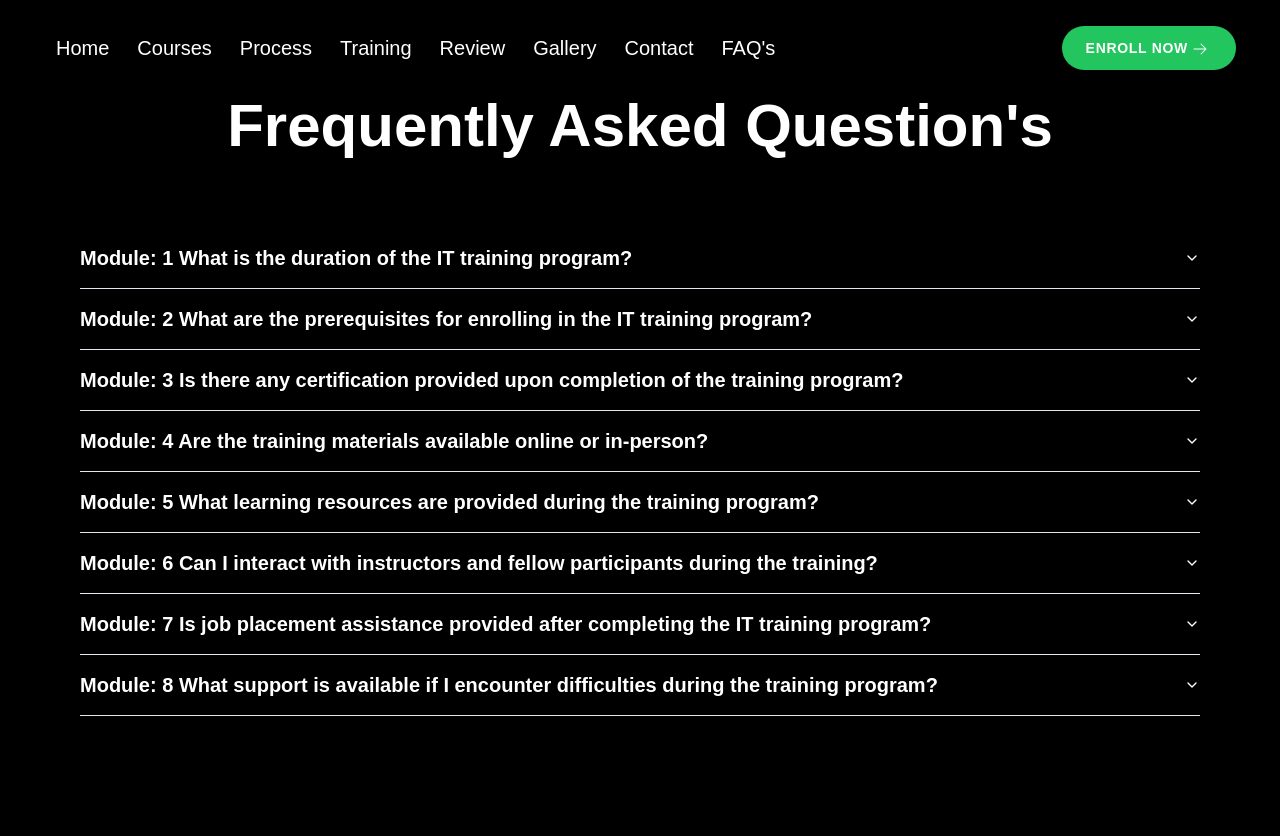
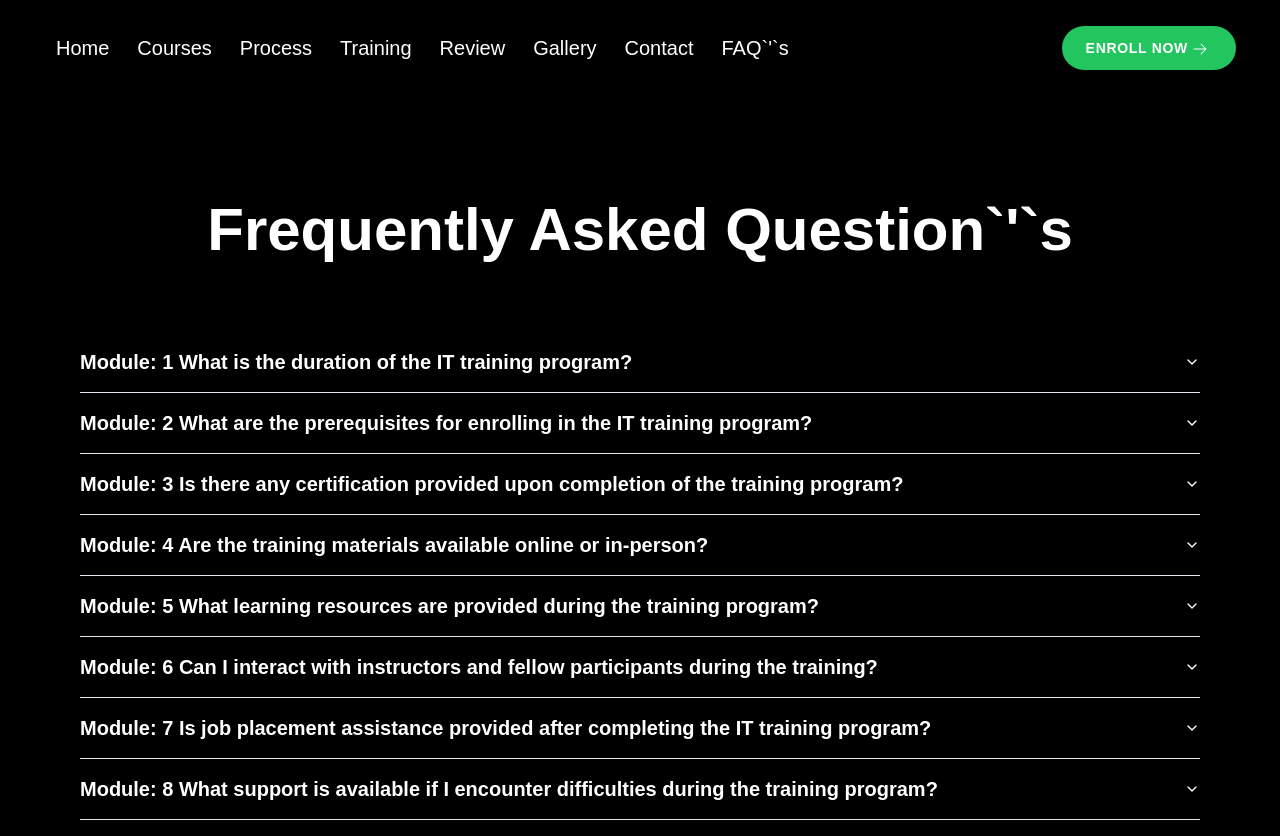
Before and after one commit to neerajtsc/traning-app, a Next.js app: page /faq in a window 1280 px wide. Before the commit the page ends 800 px from the top, so only its background shows below. Built offline with nearby package versions, Linux system fonts and the light colour scheme.

Commit message:
build corrected

```diff
--- a/src/app/faqComponent.tsx
+++ b/src/app/faqComponent.tsx
@@ -26,8 +26,8 @@ import {
   }, []);
     return (
         <>
-         <div className="px-16">
-        <p className={`my-14 text-center text-6xl font-bold ${isVisible ? 'heading' : ''}`} id="course-heading">Frequently Asked Question's</p>
+         <div className="px-16 mt-40">
+        <p className={`my-14 text-center text-6xl font-bold ${isVisible ? 'heading' : ''}`} id="course-heading">Frequently Asked Question`&apos;`s</p>
         <Accordion type="single" collapsible className="w-ful rounded p-4">
           <AccordionItem value="item-1">
             <AccordionTrigger className="font-bold text-xl">Module: 1  What is the duration of the IT training program?</AccordionTrigger>
--- a/src/app/gallery/page.tsx
+++ b/src/app/gallery/page.tsx
@@ -1,8 +1,8 @@
-"use client";
+"use client"
 import React, { useEffect, useState } from "react";
 import RootLayout from "../layout";
 import "../../../styles/gallery.css";
-const gallery = () => {
+const Gallery = () => {
   const [text, setText] = useState('');
   const fullText = "CULTURE";
   const [animationFinished, setAnimationFinished] = useState(false);
@@ -136,4 +136,4 @@ const gallery = () => {
   );
 };
 
-export default gallery;
+export default Gallery;
--- a/src/app/process/page.tsx
+++ b/src/app/process/page.tsx
@@ -1,7 +1,7 @@
 "use client"
 import { useEffect, useState } from "react";
 import RootLayout from "../layout"
-const process = () => {
+const Process = () => {
     let cardContent = [
         {
             "title" : "Enrollment",
@@ -94,4 +94,4 @@ return (
     </RootLayout>
 )
 }
-export default process;
+export default Process;
--- a/src/app/training/page.tsx
+++ b/src/app/training/page.tsx
@@ -1,7 +1,7 @@
 "use client"
 import { useEffect, useState } from "react";
 import RootLayout from "../layout"
-const process = () => {
+const Process = () => {
     let cardContent = [
         {
             "title" : "Profile Building",
@@ -94,4 +94,4 @@ return (
     </RootLayout>
 )
 }
-export default process;
+export default Process;
--- a/src/components/ui/navbar.tsx
+++ b/src/components/ui/navbar.tsx
@@ -165,7 +165,7 @@ export default function Navbar() {
                                 <NavigationMenuItem>
                                     <Link href="/faq" legacyBehavior passHref>
                                         <NavigationMenuLink className="block text-xl select-none space-y-1 rounded-md p-3 leading-none no-underline outline-none transition-colors hover:bg-accent hover:text-accent-foreground focus:bg-accent focus:text-accent-foreground">
-                                            FAQ's
+                                            FAQ`&apos;`s
                                         </NavigationMenuLink>
                                     </Link>
                                 </NavigationMenuItem>
@@ -183,7 +183,7 @@ export default function Navbar() {
                         <a className="group inline-block px-6 py-3 text-sm no-underline uppercase text-center text-white tracking-wider font-medium md:font-semibold rounded-full bg-green-500 transition-all duration-200 ease-out hover:text-white hover:no-underline undefined" role="button" href="https://sso.teachable.com/secure/146684/identity/sign_up">
                             Enroll now
                             <svg xmlns="http://www.w3.org/2000/svg" viewBox="0 0 24 24" fill="currentColor" aria-hidden="true" className="w-6 h-4 inline-block transition-all duration-200 ease-out ">
-                                <path fill-rule="evenodd" d="M12.97 3.97a.75.75 0 011.06 0l7.5 7.5a.75.75 0 010 1.06l-7.5 7.5a.75.75 0 11-1.06-1.06l6.22-6.22H3a.75.75 0 010-1.5h16.19l-6.22-6.22a.75.75 0 010-1.06z" clip-rule="evenodd">
+                                <path fillRule="evenodd" d="M12.97 3.97a.75.75 0 011.06 0l7.5 7.5a.75.75 0 010 1.06l-7.5 7.5a.75.75 0 11-1.06-1.06l6.22-6.22H3a.75.75 0 010-1.5h16.19l-6.22-6.22a.75.75 0 010-1.06z" clip-rule="evenodd">
                                 </path>
                             </svg>
                         </a>
--- a/src/components/ui/review.tsx
+++ b/src/components/ui/review.tsx
@@ -11,7 +11,7 @@ import {
 import { useState } from "react";
 import "../../../styles/review.css";
 
-const review = () => {
+const Review = () => {
     const carouselItems = [{
         id: 1,
         src:'/images/studyOne.jpg',
@@ -148,4 +148,4 @@ const review = () => {
     )
 }
 
-export default review;
+export default Review;
```
Also changed, not shown: src/app/page.tsx (+5 -5 lines).
